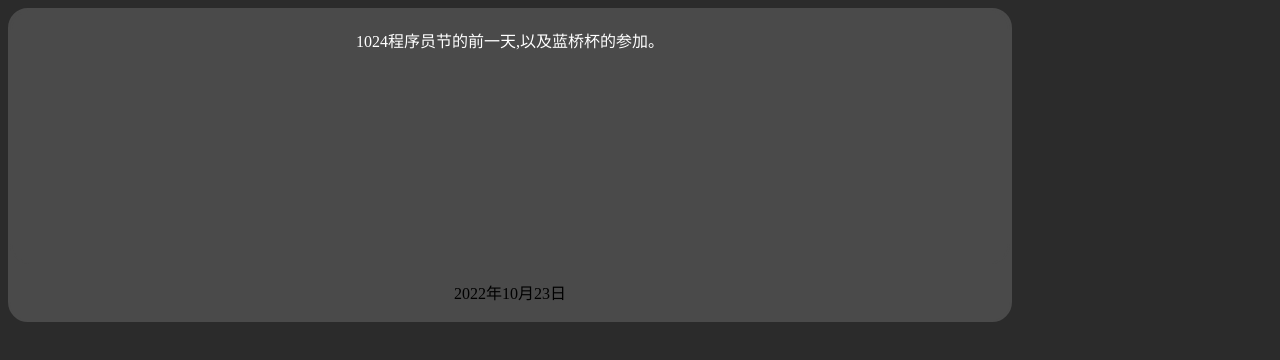
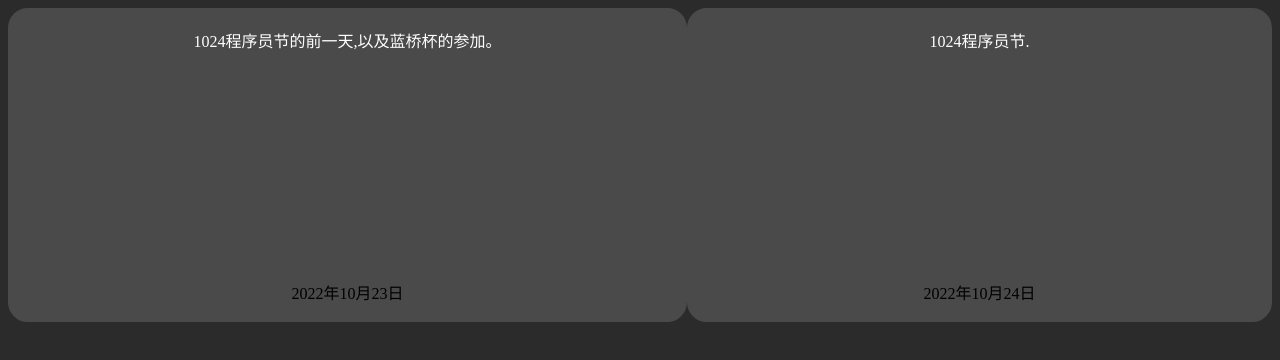
Before and after one commit to HTyhy/HTyhy.github.io, a plain HTML site: page tizi.html in a window 1280 px wide. Drawn offline with Linux system fonts and the light colour scheme.

Commit message:
Update tizi.html

```diff
--- a/tizi.html
+++ b/tizi.html
@@ -18,5 +18,9 @@
       <a href="2022/1023.html" style="color:white "><div1 style="text-align:center"><pre style="font-family:宋体">1024程序员节的前一天,以及蓝桥杯的参加。</pre></div1></a>
       <p style="color:black"><div style="color:black"><pre style="font-family:微软雅黑">2022年10月23日</pre></div></p>
     </div1>
+     <div2>
+      <a href="2022/1024.html" style="color:white "><div1 style="text-align:center"><pre style="font-family:宋体">1024程序员节.</pre></div1></a>
+      <p style="color:black"><div style="color:black"><pre style="font-family:微软雅黑">2022年10月24日</pre></div></p>
+    </div2>
 </body>
 </html>
```
